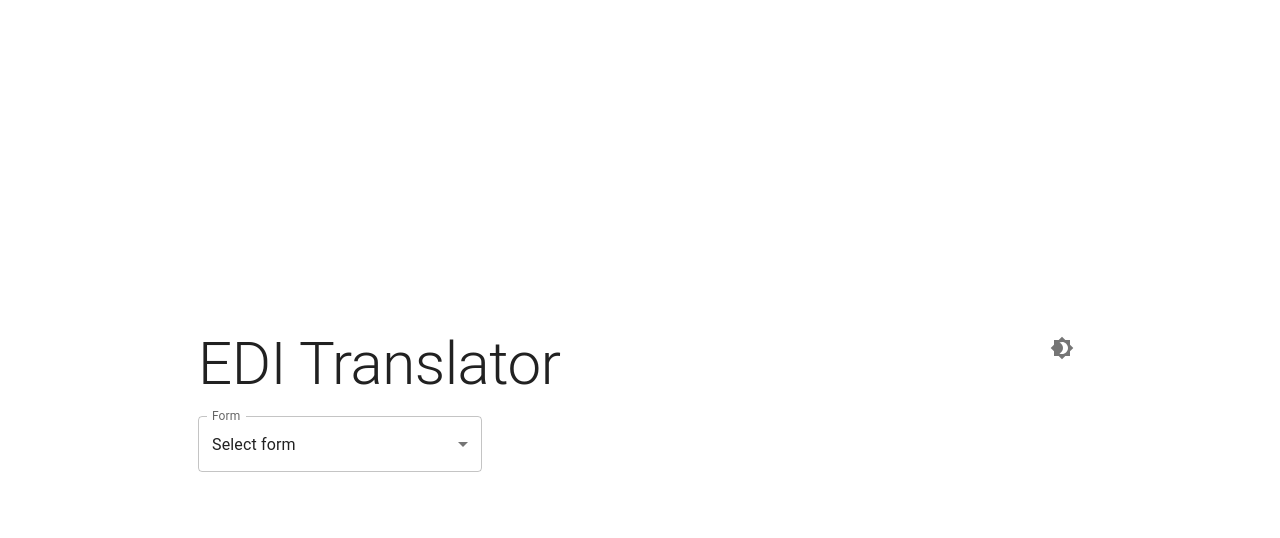
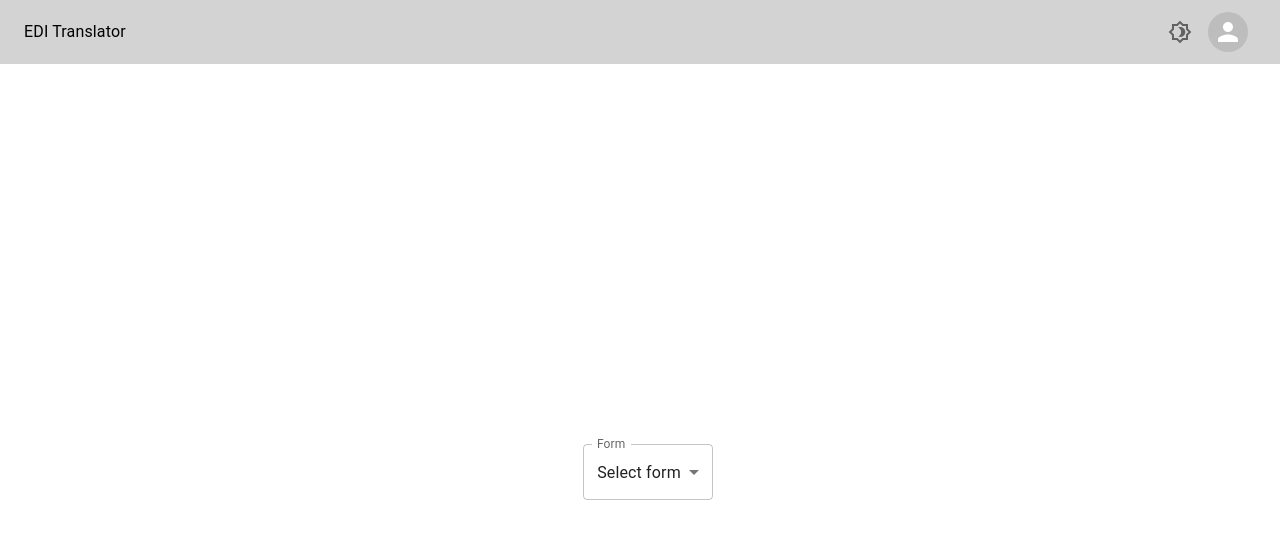
Before and after one commit to trandrew1023/edi-translator, a React (Create React App) app: page / in a window 1280 px wide. Shown: the top 538 px of the page. Built offline with nearby package versions, Linux system fonts and the light colour scheme; no server answers.

Commit message:
v0.7.0 Add firebase auth

```diff
--- a/package.json
+++ b/package.json
@@ -1,6 +1,6 @@
 {
   "name": "edi-translator",
-  "version": "0.6.5",
+  "version": "0.7.0",
   "homepage": "https://trandrew1023.github.io/edi-translator",
   "private": true,
   "dependencies": {
@@ -14,10 +14,12 @@
     "@testing-library/react": "^13.4.0",
     "@testing-library/user-event": "^13.5.0",
     "dayjs": "^1.11.7",
+    "firebase": "^9.17.1",
     "moment": "^2.29.4",
     "nanoid": "^4.0.0",
     "react": "^18.2.0",
     "react-dom": "^18.2.0",
+    "react-firebaseui": "^6.0.0",
     "react-scripts": "5.0.1",
     "web-vitals": "^2.1.4"
   },
--- a/src/App.jsx
+++ b/src/App.jsx
@@ -1,6 +1,8 @@
 import Brightness4Icon from '@mui/icons-material/Brightness4';
 import Brightness4OutlinedIcon from '@mui/icons-material/Brightness4Outlined';
 import {
+  AppBar,
+  Avatar,
   Box,
   FormControl,
   Grid,
@@ -8,35 +10,41 @@ import {
   InputLabel,
   MenuItem,
   Select,
+  Toolbar,
   Typography,
 } from '@mui/material';
 import { grey } from '@mui/material/colors';
 import { createTheme, ThemeProvider } from '@mui/material/styles';
+import { Container } from '@mui/system';
+import { onAuthStateChanged } from 'firebase/auth';
 import { React, useEffect, useState } from 'react';
 import './App.css';
+import { auth } from './common/Firebase';
+import ProfileModal from './components/ProfileModal';
 import PurchaseOrder from './components/PurchaseOrder';
 
 function App() {
+  const themePref = localStorage.getItem('dark-mode-pref');
   const [form, selectForm] = useState(0);
-  const [darkMode, setDarkMode] = useState(
-    localStorage.getItem('dark-mode-pref') === null
-      ? 'light'
-      : localStorage.getItem('dark-mode-pref'),
-  );
+  const [darkMode, setDarkMode] = useState(themePref === 'dark');
+  const [profileModalOpen, setProfileModalOpen] = useState(false);
+  const [profileImg, setProfileImg] = useState('');
+
   const theme = createTheme({
     palette: {
-      mode: darkMode,
+      mode: darkMode ? 'dark' : 'light',
       primary: {
-        main: darkMode === 'dark' ? grey[100] : grey[900],
+        main: darkMode ? grey[100] : grey[900],
       },
       secondary: {
-        main: darkMode === 'dark' ? grey[100] : grey[900],
+        main: darkMode ? grey[100] : grey[900],
       },
     },
   });
+
   const toggleDarkMode = () => {
-    const newMode = darkMode === 'dark' ? 'light' : 'dark';
-    setDarkMode(newMode);
+    const newMode = darkMode ? 'light' : 'dark';
+    setDarkMode(!darkMode);
     localStorage.setItem('dark-mode-pref', newMode);
   };
 
@@ -46,15 +54,51 @@ function App() {
     localStorage.setItem('lastForm', selectedForm);
   };
 
+  const handleProfileClick = () => {
+    setProfileModalOpen(!profileModalOpen);
+  };
+
   useEffect(() => {
     const lastForm = localStorage.getItem('lastForm');
     if (lastForm) {
       selectForm(lastForm);
     }
+    onAuthStateChanged(auth, (user) => {
+      if (user) {
+        setProfileImg(user.photoURL);
+      } else {
+        setProfileImg('');
+      }
+    });
   });
 
   return (
     <ThemeProvider theme={theme}>
+      <AppBar
+        position="static"
+        sx={{
+          color: darkMode ? 'white' : 'black',
+          background: darkMode ? '#808080' : '#D3D3D3',
+        }}
+      >
+        <Container maxWidth="xl">
+          <Toolbar disableGutters>
+            <Typography sx={{ flexGrow: 1 }}>EDI Translator</Typography>
+            <Box sx={{ flexGrow: 0 }}>
+              <IconButton onClick={toggleDarkMode}>
+                {darkMode === 'light' ? (
+                  <Brightness4Icon />
+                ) : (
+                  <Brightness4OutlinedIcon />
+                )}
+              </IconButton>
+              <IconButton onClick={handleProfileClick}>
+                {profileImg ? <Avatar src={profileImg} /> : <Avatar />}
+              </IconButton>
+            </Box>
+          </Toolbar>
+        </Container>
+      </AppBar>
       <Box
         sx={{
           display: 'flex',
@@ -65,28 +109,22 @@ function App() {
           minHeight: '100vh',
         }}
       >
-        <Grid container spacing={2} maxWidth="md">
-          <Grid item xs={12}>
-            <Typography variant="h2">EDI Translator</Typography>
-            <IconButton
-              onClick={() => toggleDarkMode()}
-              sx={{
-                // position: 'fixed',
-                // right: 0,
-                marginLeft: 'auto',
-                float: 'right',
-                marginTop: -9,
-              }}
-            >
-              {darkMode === 'light' ? (
-                <Brightness4Icon />
-              ) : (
-                <Brightness4OutlinedIcon />
-              )}
-            </IconButton>
-          </Grid>
-          <Grid item xs={4}>
-            <FormControl fullWidth>
+        <Grid
+          container
+          spacing={2}
+          maxWidth="md"
+          sx={{
+            m: 1,
+          }}
+        >
+          <Grid
+            item
+            xs={12}
+            sx={{
+              textAlign: 'center',
+            }}
+          >
+            <FormControl>
               <InputLabel>Form</InputLabel>
               <Select
                 labelId="edi-form-select-label"
@@ -102,10 +140,17 @@ function App() {
           </Grid>
           {form == 855004010 && (
             <Grid item xs={12}>
-              <PurchaseOrder></PurchaseOrder>
+              <PurchaseOrder />
             </Grid>
           )}
         </Grid>
+        {profileModalOpen && (
+          <ProfileModal
+            profileModalOpen={profileModalOpen}
+            setProfileModalOpen={setProfileModalOpen}
+            auth={auth}
+          />
+        )}
       </Box>
     </ThemeProvider>
   );
--- /dev/null
+++ b/src/common/Firebase.js
@@ -0,0 +1,19 @@
+// import { getAnalytics } from 'firebase/analytics';
+import { initializeApp } from 'firebase/app';
+import { getAuth } from 'firebase/auth';
+// https://firebase.google.com/docs/web/setup#available-libraries
+
+const firebaseConfig = {
+  apiKey: process.env.REACT_APP_API_KEY,
+  authDomain: process.env.REACT_APP_AUTH_DOMAIN,
+  projectId: process.env.REACT_APP_PROJECT_ID,
+  storageBucket: process.env.REACT_APP_STORAGE_BUCKET,
+  messagingSenderId: process.env.REACT_APP_MESSENGER_ID,
+  appId: process.env.REACT_APP_APP_ID,
+  measurementId: process.env.REACT_APP_MEASUREMENT_ID,
+};
+
+// Initialize Firebase
+export const app = initializeApp(firebaseConfig);
+export const auth = getAuth(app);
+// const analytics = getAnalytics(app);
--- /dev/null
+++ b/src/components/ProfileModal.jsx
@@ -0,0 +1,104 @@
+import GoogleIcon from '@mui/icons-material/Google';
+import LogoutIcon from '@mui/icons-material/Logout';
+import { Box, IconButton, Modal, Typography } from '@mui/material';
+import {
+  GoogleAuthProvider,
+  onAuthStateChanged,
+  signInWithPopup,
+  signOut,
+} from 'firebase/auth';
+import 'firebase/compat/auth';
+import PropTypes from 'prop-types';
+import { React, useEffect, useState } from 'react';
+
+export default function ProfileModal({
+  profileModalOpen,
+  setProfileModalOpen,
+  auth,
+}) {
+  // Modal style
+  const style = {
+    position: 'absolute',
+    top: '50%',
+    left: '50%',
+    transform: 'translate(-50%, -50%)',
+    width: '60%',
+    maxWidth: '300px',
+    bgcolor: 'background.paper',
+    border: '2px solid #000',
+    boxShadow: 24,
+    p: 4,
+  };
+  const [user, setUser] = useState(null);
+  const googleAuthProvider = new GoogleAuthProvider();
+
+  const signInWithGoogle = () => {
+    signInWithPopup(auth, googleAuthProvider)
+      .then((result) => {
+        const credential = GoogleAuthProvider.credentialFromResult(result);
+        // const token = credential?.accessToken;
+        const user = result.user;
+        setUser(user);
+      })
+      .catch((error) => {
+        const errorCode = error.code;
+        const errorMessage = error.message;
+        const email = error.customData.email;
+        const credential = GoogleAuthProvider.credentialFromError(error);
+        console.log('Unable to login using Google with the following error');
+        console.log(errorCode);
+        console.log(errorMessage);
+        console.log(email);
+        console.log(credential);
+      });
+  };
+
+  const logOut = () => {
+    signOut(auth)
+      .then(() => {
+        setUser(null);
+      })
+      .catch((error) => {
+        console.log(error);
+      });
+  };
+
+  useEffect(() => {
+    onAuthStateChanged(auth, (user) => {
+      if (user) {
+        setUser(user);
+      } else {
+        setUser(null);
+      }
+    });
+  });
+
+  return (
+    <Modal open={profileModalOpen} onClose={() => setProfileModalOpen(false)}>
+      <Box component="form" sx={style}>
+        {user ? (
+          <>
+            <Typography variant="h6" color="textPrimary">
+              Hi {user.displayName}!
+            </Typography>
+            <IconButton onClick={logOut}>
+              <LogoutIcon sx={{ mr: 1 }} />
+              Logout
+            </IconButton>
+          </>
+        ) : (
+          <IconButton onClick={signInWithGoogle}>
+            <GoogleIcon sx={{ mr: 1 }} />
+            Sign in with Google
+          </IconButton>
+        )}
+      </Box>
+    </Modal>
+  );
+}
+
+ProfileModal.propTypes = {
+  profileModalOpen: PropTypes.bool.isRequired,
+  setProfileModalOpen: PropTypes.func.isRequired,
+  auth: PropTypes.object.isRequired,
+};
```
Also changed, not shown: 2 other files (tests, documents, lock files or other folders).
